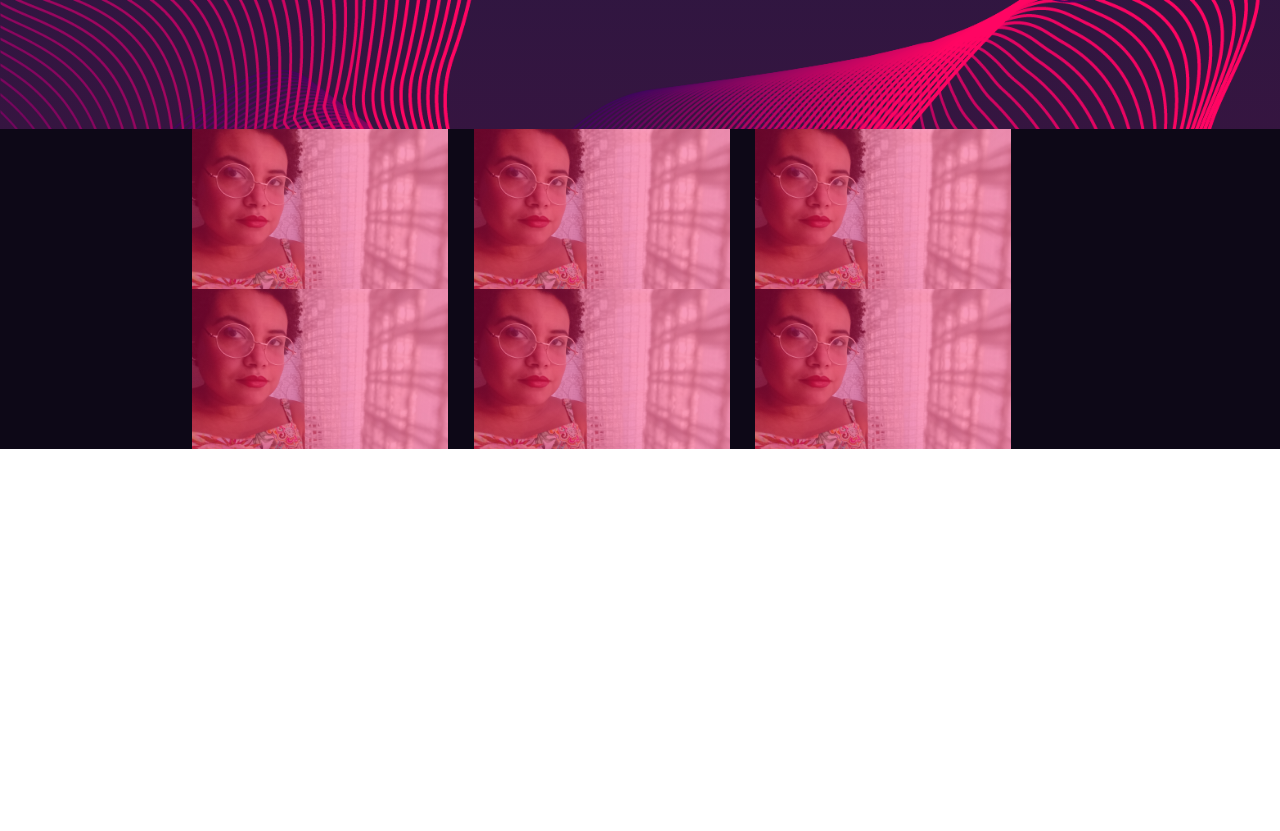
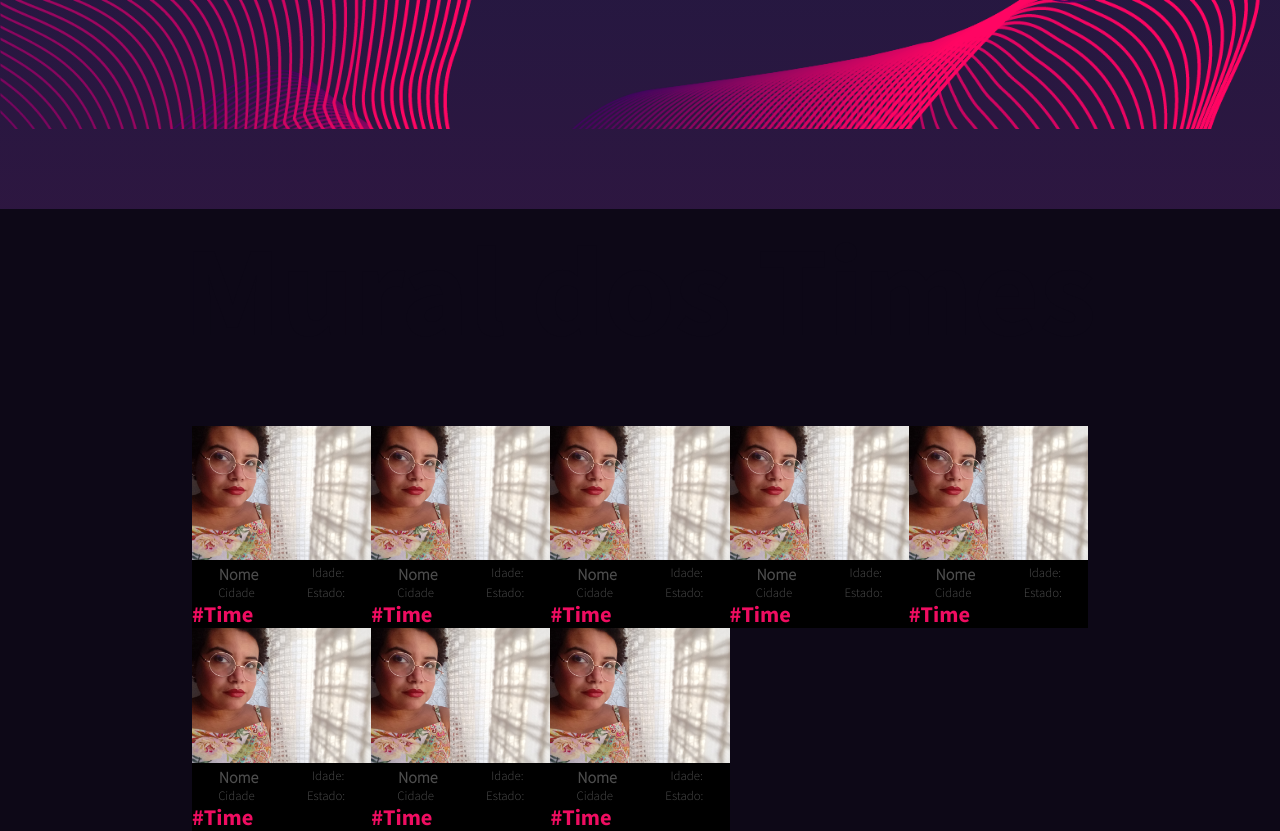
Before and after one commit to Cruzanaa/lg-thevoicebrasil, a website: page index.html in a window 1280 px wide. Shown: the part 2340-3171 px from the top of the page. Before the commit the page ends 2789 px from the top, so only its background shows below. Drawn offline with Linux system fonts and the light colour scheme.

Commit message:
[Mosaico] criado mosaico desktop

```diff
--- a/css/styles.scss
+++ b/css/styles.scss
@@ -179,35 +179,61 @@ input[class=form-nome], [class=form-times] {
 
 // MOSAICO --------------------/
 
-.mosaico {
+.container-mosaico {
     background-color: $preto;
     width: 100%;
     min-width: 100%;
+    margin-top: 10vh;
+    h2 {
+        color: $preto!important;
+        font-family: "SourceSansBold";
+        text-align: center;
+        font-size: 8em;
+    }
     .caixa-mosaico {
         width: 70%;
         margin: 0 auto;
-        display: flex;
-        flex-wrap: wrap;
+        margin-top: 7vh;
         .mosaico-fas {
-            background-color: red;
-            background: linear-gradient(0deg, rgba(239, 13, 97, 0.42),
-            rgba(239, 13, 97, 0.42)), url(/assets/imgs/mosaico/ana-mosaico.jpg);
-            background-size: 100%;
-            background-repeat: no-repeat;
-            width: 20vw;
-            height: 20vh;
-            margin-right: 2vw;
+            display: flex;
+            flex-wrap: wrap;
+            img {
+                width: 100%;
+            }
+            .informacao-fas{
+                background: black;
+                width: 20%;
+                .info-pessoal{
+                    display: flex;
+                    justify-content: space-around;
+                    h3, p {
+                        color: #ffff;
+                        opacity: 30%;
+                        font-family: "SourceSansLight";
 
+                    }
+                    h3 {
+                        font-size: 1em;
+                    }
+                    p {
+                        font-size: 0.8em;
+                    }
+                }
+                .fa-time {
+                    font-family: "SourceSansBold";
+                    color: $rosa;
+                    font-size: 1.4em;
+                }
+
+            }
         }
-
-
     }
 
 }
 
 // RODAPÉ : FOOTER --------------------/
 .footer {
-    background-color: $preto;
+    // background-color: $preto;
     width: 100%;
     height: 50vh;
     border: 2px solid #FFFFFF;
--- a/index.html
+++ b/index.html
@@ -103,54 +103,123 @@
             </form>
         </section>
 
-        <article class="mosaico">
-            <section class="caixa-mosaico">
+        <article class="container-mosaico">
+            <h2>Mural dos Times</h2>
+
+             <section class="caixa-mosaico">
                 <div class="mosaico-fas">
-                    <!-- <h2>Nome</h2>
-                    <h3>Idade</h3>
-                    <h4>Cidade</h4>
-                    <h5>Estadp</h5>
-                    <span>Time:</span> -->
+                    <div class="informacao-fas">
+                        <img src="/assets/imgs/mosaico/ana-mosaico.jpg" alt="">
+                            <span class="info-pessoal">
+                                <h3>Nome</h3>
+                                <p>Idade:</p>
+                            </span>
+
+                            <span class="info-pessoal">
+                                <p>Cidade</p>
+                                <p>Estado:</p>
+                            </span>
+                            <span class="fa-time">#Time</span>
+                    </div>
+
+                    <div class="informacao-fas">
+                        <img src="/assets/imgs/mosaico/ana-mosaico.jpg" alt="">
+                            <span class="info-pessoal">
+                                <h3>Nome</h3>
+                                <p>Idade:</p>
+                            </span>
+
+                            <span class="info-pessoal">
+                                <p>Cidade</p>
+                                <p>Estado:</p>
+                            </span>
+                            <span class="fa-time">#Time</span>
+                    </div>
+
+                    <div class="informacao-fas">
+                        <img src="/assets/imgs/mosaico/ana-mosaico.jpg" alt="">
+                            <span class="info-pessoal">
+                                <h3>Nome</h3>
+                                <p>Idade:</p>
+                            </span>
+
+                            <span class="info-pessoal">
+                                <p>Cidade</p>
+                                <p>Estado:</p>
+                            </span>
+                            <span class="fa-time">#Time</span>
+                    </div>
+
+                    <div class="informacao-fas">
+                        <img src="/assets/imgs/mosaico/ana-mosaico.jpg" alt="">
+                            <span class="info-pessoal">
+                                <h3>Nome</h3>
+                                <p>Idade:</p>
+                            </span>
+
+                            <span class="info-pessoal">
+                                <p>Cidade</p>
+                                <p>Estado:</p>
+                            </span>
+                            <span class="fa-time">#Time</span>
+                    </div>
+
+                    <div class="informacao-fas">
+                        <img src="/assets/imgs/mosaico/ana-mosaico.jpg" alt="">
+                            <span class="info-pessoal">
+                                <h3>Nome</h3>
+                                <p>Idade:</p>
+                            </span>
+
+                            <span class="info-pessoal">
+                                <p>Cidade</p>
+                                <p>Estado:</p>
+                            </span>
+                            <span class="fa-time">#Time</span>
+                    </div>
+                    <div class="informacao-fas">
+                        <img src="/assets/imgs/mosaico/ana-mosaico.jpg" alt="">
+                            <span class="info-pessoal">
+                                <h3>Nome</h3>
+                                <p>Idade:</p>
+                            </span>
+
+                            <span class="info-pessoal">
+                                <p>Cidade</p>
+                                <p>Estado:</p>
+                            </span>
+                            <span class="fa-time">#Time</span>
+                    </div>
+                    <div class="informacao-fas">
+                        <img src="/assets/imgs/mosaico/ana-mosaico.jpg" alt="">
+                            <span class="info-pessoal">
+                                <h3>Nome</h3>
+                                <p>Idade:</p>
+                            </span>
+
+                            <span class="info-pessoal">
+                                <p>Cidade</p>
+                                <p>Estado:</p>
+                            </span>
+                            <span class="fa-time">#Time</span>
+                    </div>
+
+                    <div class="informacao-fas">
+                        <img src="/assets/imgs/mosaico/ana-mosaico.jpg" alt="">
+                            <span class="info-pessoal">
+                                <h3>Nome</h3>
+                                <p>Idade:</p>
+                            </span>
+
+                            <span class="info-pessoal">
+                                <p>Cidade</p>
+                                <p>Estado:</p>
+                            </span>
+                            <span class="fa-time">#Time</span>
+                    </div>
                 </div>
-                <div class="mosaico-fas">
-                    <!-- <h2>Nome</h2>
-                    <h3>Idade</h3>
-                    <h4>Cidade</h4>
-                    <h5>Estadp</h5>
-                    <span>Time:</span> -->
-                </div>
-                <div class="mosaico-fas">
-                    <!-- <h2>Nome</h2>
-                    <h3>Idade</h3>
-                    <h4>Cidade</h4>
-                    <h5>Estadp</h5>
-                    <span>Time:</span> -->
-                </div>
-            </section>
 
-            <section class="caixa-mosaico">
-                <div class="mosaico-fas">
-                    <!-- <h2>Nome</h2>
-                    <h3>Idade</h3>
-                    <h4>Cidade</h4>
-                    <h5>Estadp</h5>
-                    <span>Time:</span> -->
-                </div>
-                <div class="mosaico-fas">
-                    <!-- <h2>Nome</h2>
-                    <h3>Idade</h3>
-                    <h4>Cidade</h4>
-                    <h5>Estadp</h5>
-                    <span>Time:</span> -->
-                </div>
-                <div class="mosaico-fas">
-                    <!-- <h2>Nome</h2>
-                    <h3>Idade</h3>
-                    <h4>Cidade</h4>
-                    <h5>Estadp</h5>
-                    <span>Time:</span> -->
-                </div>
-            </section>
+           </section>
 
         </article>
 
```
Also changed, not shown: css/styles.css, 1 other file.
